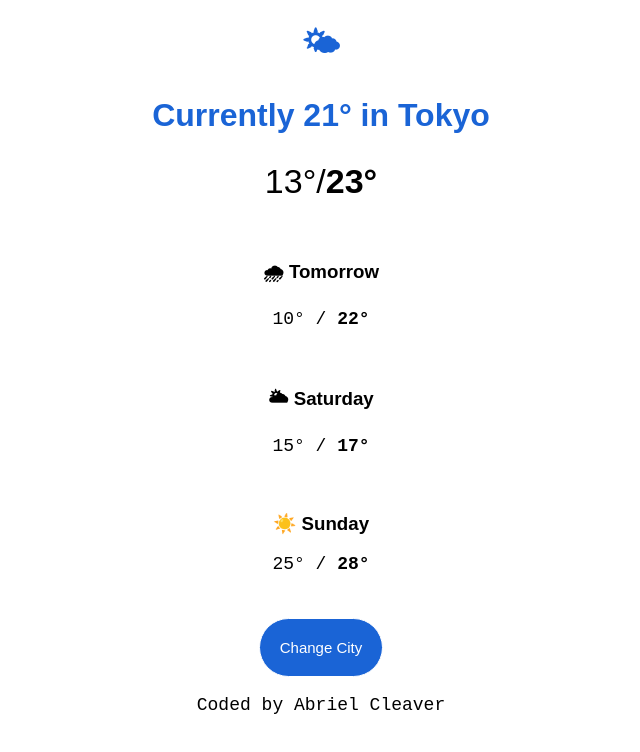
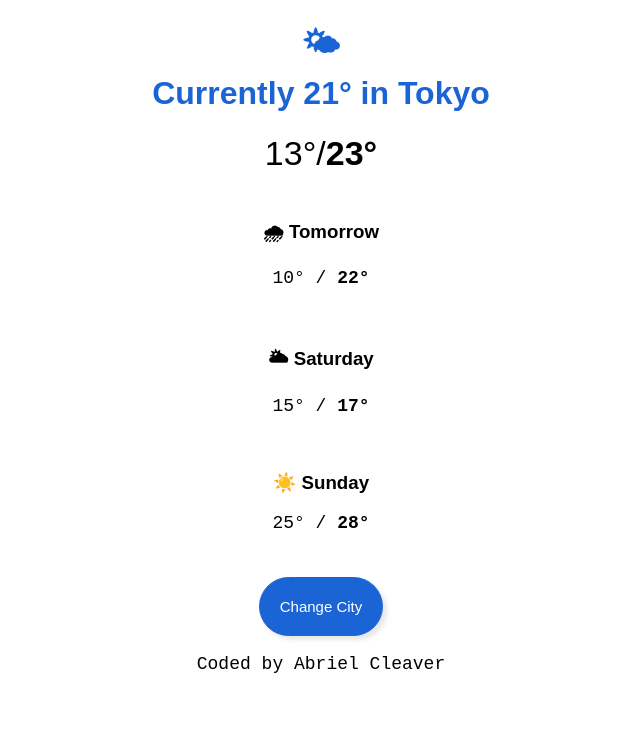
Before and after one commit to abrielcleaver/scb-hw-weather-app, a plain HTML site: page index.html in a window 1280 px wide. Shown: the whole page, without its empty margins (319-959 px from the left). Drawn offline with Linux system fonts and the light colour scheme.

Commit message:
Add shadow to button

```diff
--- a/index.html
+++ b/index.html
@@ -18,6 +18,7 @@
       font-weight: normal;
       font-size: 34px;
       font-family: Arial, Helvetica, sans-serif;
+      margin: 0;
     }
 
     ul {
@@ -57,15 +58,18 @@
       color: white;
       padding: 20px;
       margin: auto   ;
-      border: 1px solid;
+      border: 1px #1a64d6 solid;
       border-radius: 50px;
+      box-shadow: 4px 4px 4px rgba(207, 207, 207, 0.48);
     }
 
   </style>
 </head>
 <body>
-  <h1>🌤</h1>
-  <h1>Currently 21&deg; in Tokyo
+  <h1>
+    🌤
+    <br>
+    Currently 21&deg; in Tokyo
     <br>
   </h1>
   <h2>13&deg;/<strong>23&deg;</strong></h2>
```
